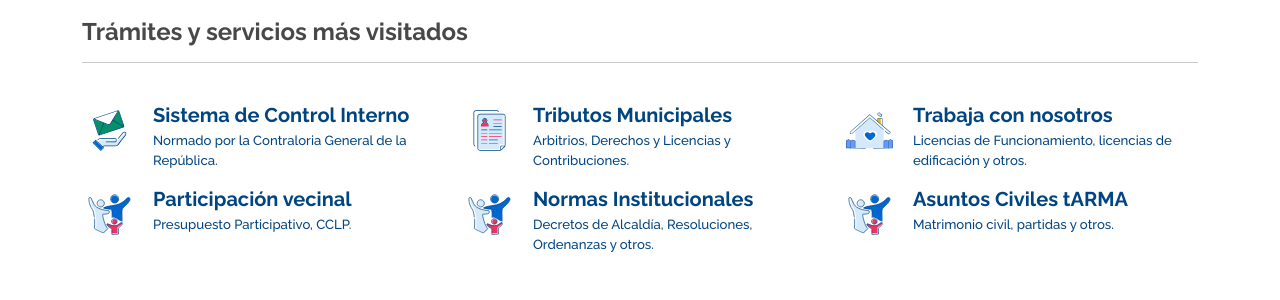
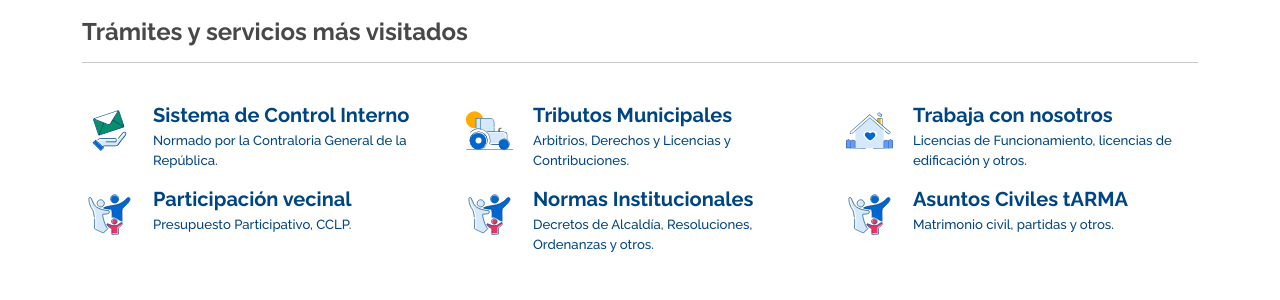
Before and after one commit to fbasteres/portal, a PHP site: page / in a window 1280 px wide. Shown: the part 471-771 px from the top of the page. Run offline with PHP 8.4, Linux system fonts and the light colour scheme; some libraries are stand-ins or nearby versions.

Commit message:
index_correcion

```diff
--- a/views/index.php
+++ b/views/index.php
@@ -9,7 +9,7 @@
     <meta name="viewport" content="width=device-width, initial-scale=1.0">
     <title>Municipalidad Provincial de Tarma</title>
     <link rel="stylesheet" href="<?php url();?>/assets/css/main.css?=v1.1">
-    <link rel="stylesheet" href="node_modules/fontawesome_6.3.0/css/all.min.css">
+    <link rel="stylesheet" href="<?php url();?>/node_modules/fontawesome_6.3.0/css/all.min.css">
     <link rel="stylesheet" href="<?php url();?>/assets/css/style.css?=v1.6">
 </head>
 <body>
@@ -34,6 +34,6 @@
      ?>
   </footer>
 
-  <script src="node_modules/bootstrap/dist/js/bootstrap.bundle.min.js"></script>
+  <script src="<?php url();?>/node_modules/bootstrap/dist/js/bootstrap.bundle.min.js"></script>
 </body>
 </html>
--- a/views/webcomponents/icon_grid.php
+++ b/views/webcomponents/icon_grid.php
@@ -21,7 +21,7 @@
                 </a>
                 <a href="#" class="link-ico">
                     <div class="col d-flex align-items-start ">
-                        <img  class="ico-mpt me-3" src="<?php url();?>/assets/img/tramites/documento.svg" alt="MuniTarma" width="55" height="55">
+                        <img  class="ico-mpt me-3" src="<?php url();?>/assets/img/tramites/agro.svg" alt="MuniTarma" width="55" height="55">
                         <div class="ico-text">
                             <h3 class="fw-bold mb-1 fs-5">Tributos Municipales</h3>
                             <p class="ico-p"> Arbitrios, Derechos y Licencias y Contribuciones.</p>
```
